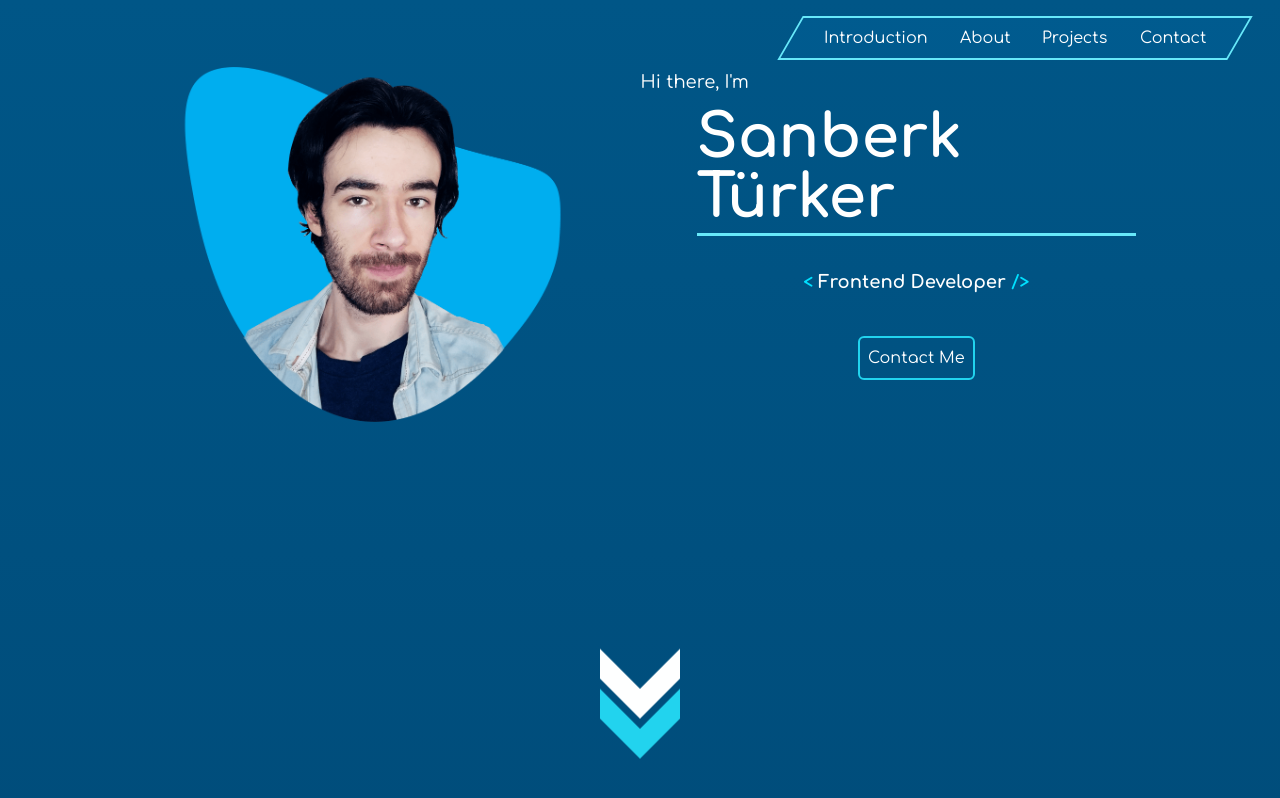
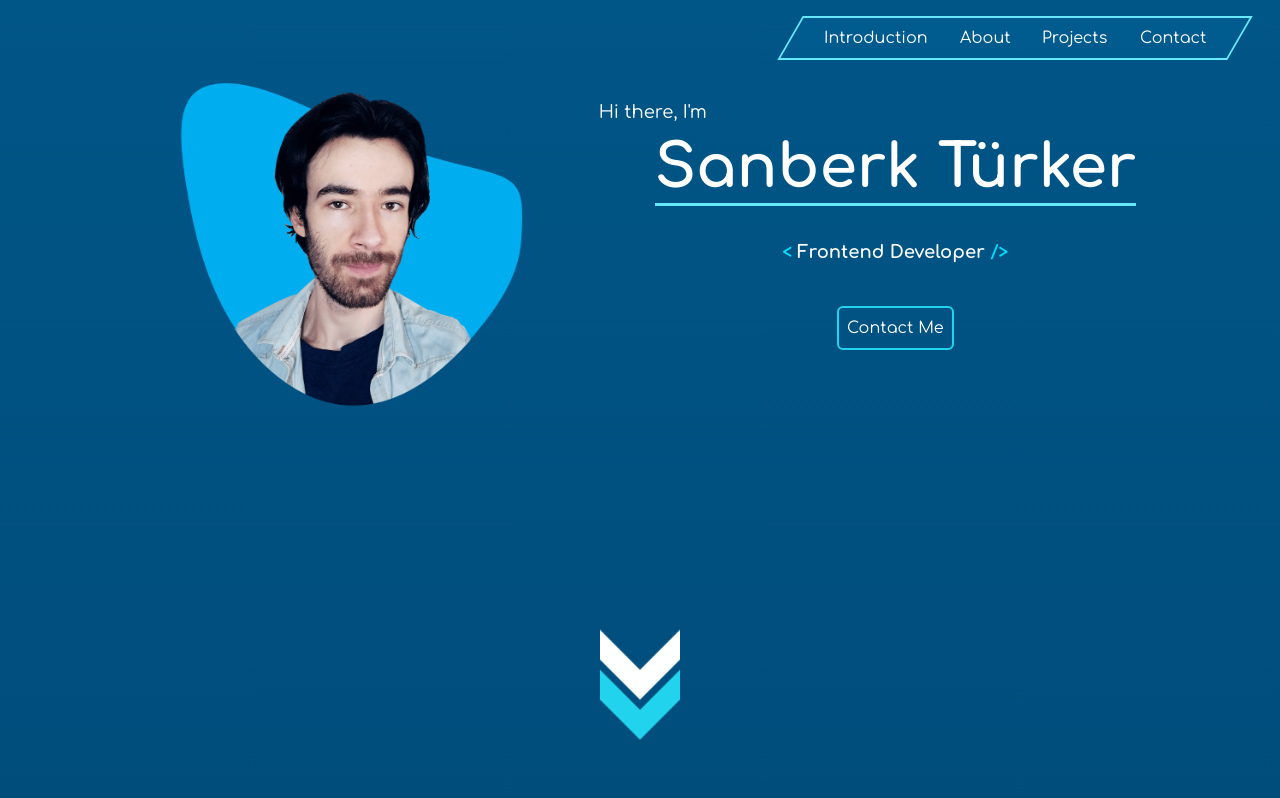
Before and after one commit to sanberkHax/sanberk.dev, a Next.js app: page / in a window 1280 px wide. Shown: the top 798 px of the page. Built offline with nearby package versions, Linux system fonts and the light colour scheme.

Commit message:
Fix hero title wrap

```diff
--- a/src/components/Hero.tsx
+++ b/src/components/Hero.tsx
@@ -8,7 +8,7 @@ export const Hero = () => {
   return (
     <section
       id="index"
-      className="flex justify-center items-center flex-col h-screen gap-6 md:gap-16  lg:gap-36"
+      className="flex w-full justify-center items-center flex-col h-screen gap-6 md:gap-16  lg:gap-36"
     >
       <div className="flex justify-center items-center flex-col lg:flex-row gap-10 sm:gap-4 xl:gap-24">
         <motion.div
--- a/src/components/HeroHeadings.tsx
+++ b/src/components/HeroHeadings.tsx
@@ -6,11 +6,11 @@ export const HeroHeadings = () => {
       <Typography
         variant="body"
         className="absolute sm:-left-14 -top-10"
-        // animation={{
-        //   initial: { opacity: 0, x: -600 },
-        //   animate: { opacity: 1, x: 0 },
-        //   transition: { type: 'spring', bounce: 0.2, duration: 0.6 },
-        // }}
+        animation={{
+          initial: { opacity: 0, x: -600 },
+          animate: { opacity: 1, x: 0 },
+          transition: { type: 'spring', bounce: 0.2, duration: 0.6 },
+        }}
       >
         {`Hi there, I'm`}
       </Typography>
@@ -18,17 +18,17 @@ export const HeroHeadings = () => {
         variant="h1"
         underline
         bold
-        className="text-sm md:text-6xl"
-        // animation={{
-        //   initial: { opacity: 0, x: -600 },
-        //   animate: { opacity: 1, x: 0 },
-        //   transition: {
-        //     type: 'spring',
-        //     bounce: 0.2,
-        //     duration: 0.6,
-        //     delay: 0.5,
-        //   },
-        // }}
+        className="text-sm md:text-6xl whitespace-nowrap"
+        animation={{
+          initial: { opacity: 0, x: -600 },
+          animate: { opacity: 1, x: 0 },
+          transition: {
+            type: 'spring',
+            bounce: 0.2,
+            duration: 0.6,
+            delay: 0.5,
+          },
+        }}
       >
         {` Sanberk Türker`}
       </Typography>
@@ -36,16 +36,16 @@ export const HeroHeadings = () => {
         variant="body"
         bold
         className="animate-slideReveal"
-        // animation={{
-        //   initial: { opacity: 0, x: -600 },
-        //   animate: { opacity: 1, x: 0 },
-        //   transition: {
-        //     type: 'spring',
-        //     bounce: 0.2,
-        //     duration: 0.6,
-        //     delay: 1,
-        //   },
-        // }}
+        animation={{
+          initial: { opacity: 0, x: -600 },
+          animate: { opacity: 1, x: 0 },
+          transition: {
+            type: 'spring',
+            bounce: 0.2,
+            duration: 0.6,
+            delay: 1,
+          },
+        }}
       >
         <span className="text-[#00E0FF]">{'< '}</span>
         Frontend Developer
```
